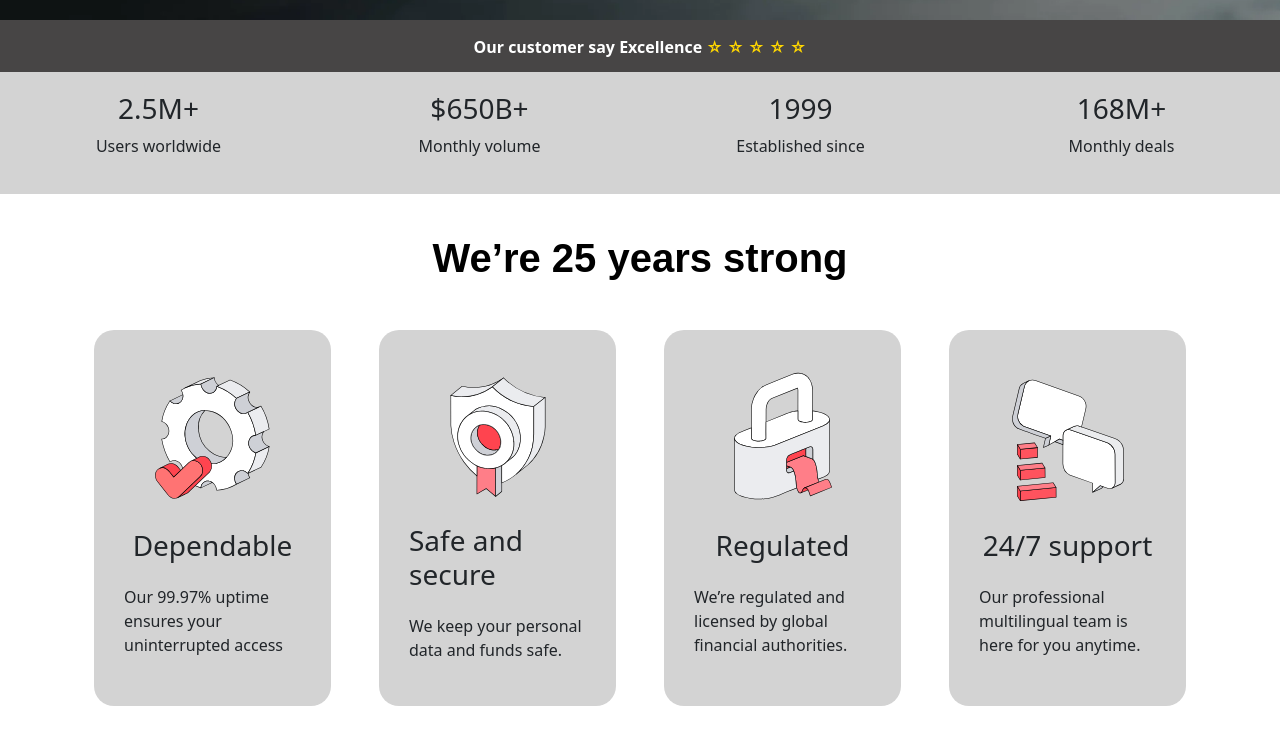
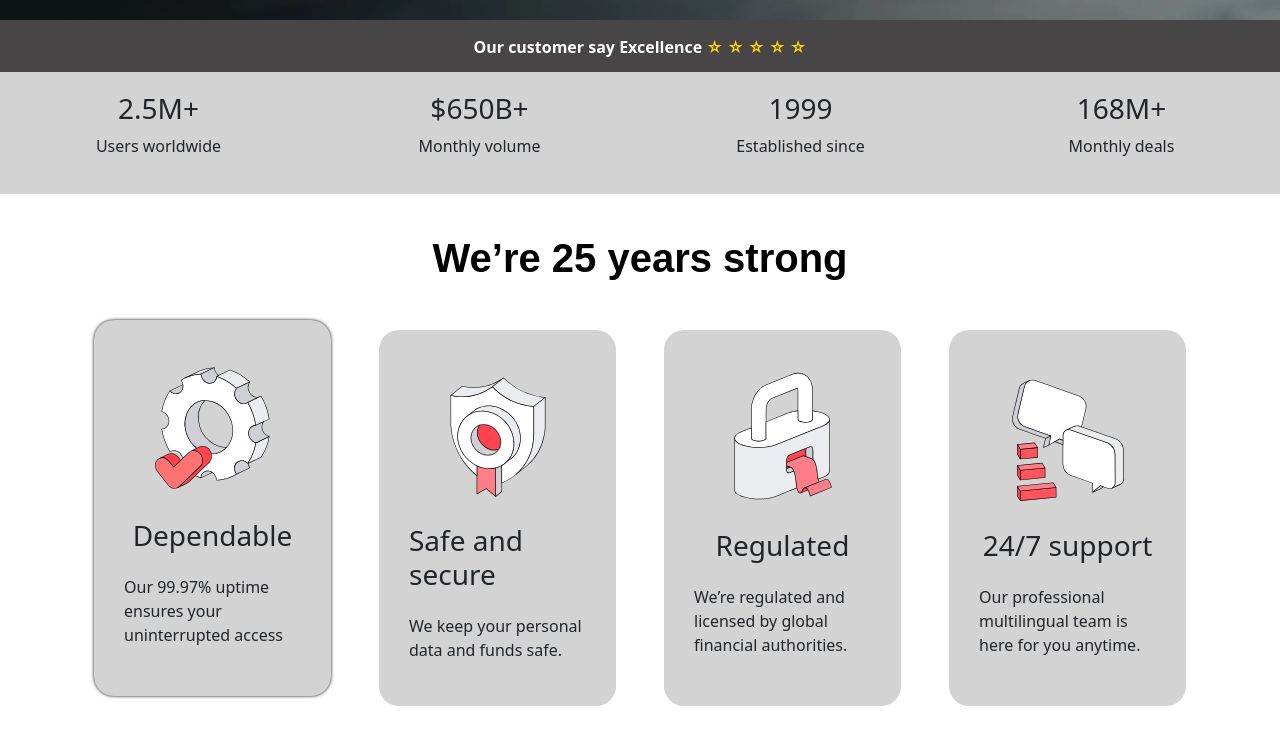
Before and after one commit to tapiwanashechakurungama/Deriv.com, a plain HTML site: page index.html in a window 1280 px wide. In both pictures the pointer is over the element 212 px from the left and 1297 px from the top of the page. Shown: the part 780-1524 px from the top of the page. Drawn offline with nearby package versions, Linux system fonts and the light colour scheme.

Commit message:
updating

```diff
--- a/styles/years.css
+++ b/styles/years.css
@@ -52,7 +52,7 @@ table {
   color: black;
 }
 .carrd{
-  padding: 30px;
+  padding: 30px 15px;
   background-color: lightgrey;
   border-radius: 20px;
   display: flex;
@@ -62,7 +62,13 @@ table {
   align-items: center;
   margin: 40px 12px;
   height: 50vh;
+  transition: all ease 1s;
 }
+.carrd:hover{
+  box-shadow: 0 0 0.2rem black;
+  transform: translateY(-10px);
+}
+
 
 
 
```
